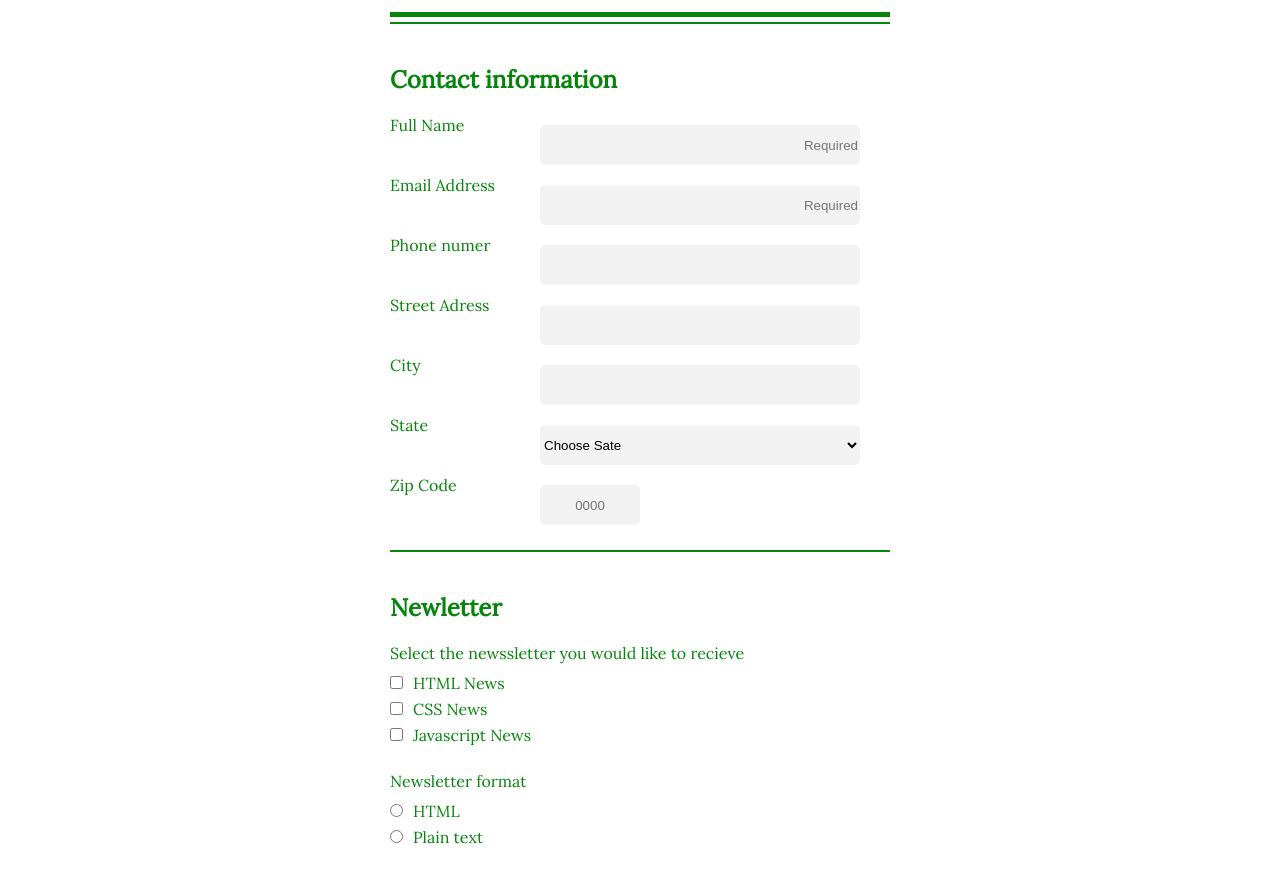
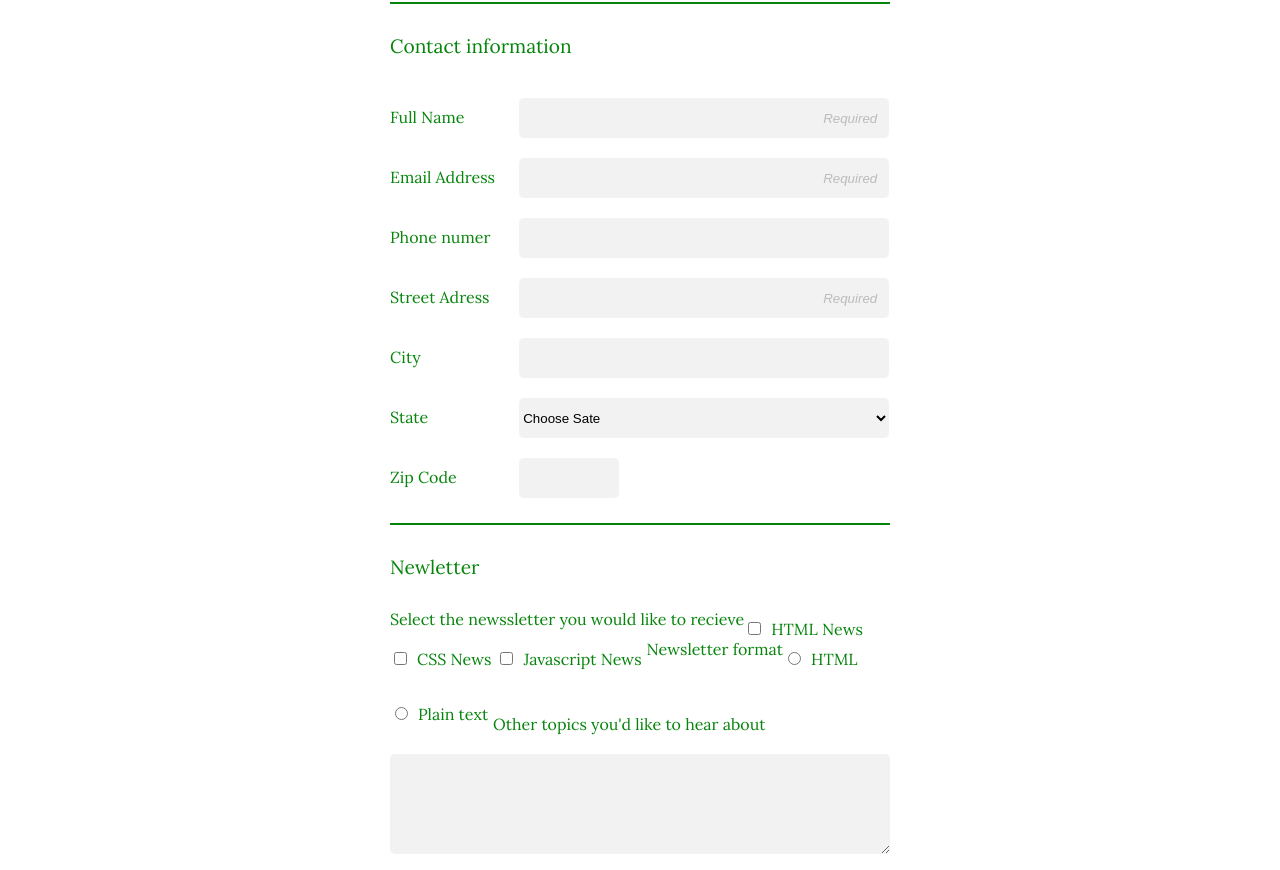
Before and after one commit to cookiiemonkey/OnlineRegistration, a plain HTML site: page index.html in a window 1280 px wide. Shown: the part 189-1059 px from the top of the page. Drawn offline with Linux system fonts and the light colour scheme.

Commit message:
improves

```diff
--- a/css/style.css
+++ b/css/style.css
@@ -17,17 +17,38 @@ header{
     text-align: center;
     background-color: #06840b;
     color:  white;
-    padding: 30px;
     text-transform: uppercase;
-    font-size: 20px;margin-top: 0;
+    font-size: 20px;
+    margin-top: 0;
 }
-header > h2,
+
+h2,
 header > p{
     text-align: center;
     margin: 0 15px 30px 15px;
+
 }
 header > p {
     color: #aca6a6;
+}
+
+fieldset {
+    border: none;
+    padding: 0;
+    margin: 0;
+}
+
+legend {
+    font-size: 1.2em;
+    padding: 30px 0;
+}
+
+textarea,
+button{
+    width: 100%;
+    border-radius: 5px;
+    border: none;
+    margin-bottom: 20px
 }
 
 .content,
@@ -42,53 +63,67 @@ select{
     background: #f2f2f2;
 }
 
-.mainCont > input,
-.mainCont > select{
+.mainCont > fieldset > input,
+.mainCont > fieldset > select{
     border: none;
     height: 40px;
     margin: 10px 0;
     border-radius: 5px;
     width: 320px;
 }
-.mainCont > input[id="zip_code"]{
+.mainCont > fieldset > input[id="zip_code"]{
     margin-bottom: 20px;
     width: 100px;
-    text-align: center;
 }
 
-.asideCont > .titleLabel,
-.asideCont > button{
-    margin-bottom: 10px;
-    margin-top: 20px;
+::placeholder {
+    text-align: right;
+    font-style: italic;
+    color: #BCBCBC;
+    padding-right: 10px;
+
 }
-.asideCont > button{
+
+.asideCont > fieldset > .titleLabel{
+    margin: 20px 0;
+}
+.asideCont > fieldset > button{
     padding: 15px;
     font-size: 20px;
     background-color: #53bab3;
     color: white;
-    border-radius: 5px;
-    border: none;
 }
-.asideCont > h2{
-    margin-bottom: 0;
-}
-.asideCont > textarea {
-    border-radius: 5px;
+.asideCont > fieldset > textarea {
     height: 100px;
-    border: none;
 }
 
-input[placeholder]{
-    text-align: right;
+.asideCont > fieldset > label[for="html"],
+.asideCont > fieldset > label[for="css"],
+.asideCont > fieldset > label[for="javascript"],
+.asideCont > fieldset > label[for="plain"],
+.asideCont > fieldset > label[for="radioHtml"]{
+    padding-top: 10px;
+    padding-right: 5px;
+}
+
+.asideCont > fieldset > label[for="javascript"],
+.asideCont > fieldset > label[for="plain"]{
+    margin-bottom: 25px;
+}
+
+.asideCont > fieldset > label > input{
+    margin-right: 10px;
 }
 
 form{
     max-width: 320px;
 }
 footer{
-    margin: auto;
+    text-align: center;
     font-style: italic;
 }
+
+/* TRANSITION */
 
 input[type="text"],
 input[type="email"],
@@ -97,7 +132,6 @@ textarea{
   transition-property: background-color;
   transition-duration: 1s;
 }
-
 
 input[type="text"]:focus,
 input[type="email"]:focus,
@@ -112,38 +146,12 @@ select:focus{
 
 }
 
-/* Flex */
+/* FLEX */
 
-.mainCont,
-.asideCont{
+.asideFieldset,
+.mainCont{
     display: flex;
     flex-wrap: wrap;
-}
-
-.mainCont{
-    flex-direction: column;
-}
-
-.asideCont > input[type="checkbox"],
-.asideCont > input[type="radio"]{
-    flex: none;
-    margin-bottom: 10px;
-}
-
-.asideCont > label[for="html"],
-.asideCont > label[for="css"],
-.asideCont > label[for="javascript"],
-.asideCont > label[for="plain"],
-.asideCont > label[for="radioHtml"]{
-    flex-basis: 250px;
-}
-
-.asideCont > label,
-.asideCont > input,
-.asideCont > textarea,
-.asideCont > button{
-    flex-basis: 320px;
-    margin-left: 20px;
 }
 
 /* MEDIA QUERY */
@@ -159,7 +167,6 @@ select:focus{
     header > p{
         width: 500px;
         margin: auto;
-
     }
     header {
         padding-bottom: 20px;
@@ -171,43 +178,26 @@ select:focus{
         padding: 10px;
         margin-bottom: 50px;
     }
-    h2 {
-        margin-bottom: 20px;
-        margin-top: 40px;
+    h2{
+        margin-bottom: 10px;
     }
 
     .mainCont,
     .asideCont{
         width: 500px;
-        flex-direction: row;
     }
 
-    .asideCont > input {
-        margin-left: 0;
-        margin-right: 10px;
+    .mainCont > fieldset > label{
+        display: inline-flex;
+        width: 110px;
+        margin-right: 15px;
+
     }
-
-    .asideCont > label,
-    .asideCont > textarea,
-    .asideCont > button{
-        margin-left: 0;
-        flex-basis: 500px;
-    }
-
-    .asideCont > label[for=" "]{
-        flex-basis: 500px;
-    }
-    .asideCont > label[for="html"],
-    .asideCont > label[for="css"],
-    .asideCont > label[for="javascript"],
-    .asideCont > label[for="plain"],
-    .asideCont > label[for="radioHtml"]{
-        flex-basis: 460px;
-    }
-
-    .mainCont > label {
-        flex-basis: 150px;
+    .mainCont > fieldset > input,
+    .mainCont > fieldset > select{
+       width: 370px;
     }
 
 
+
 }
--- a/index.html
+++ b/index.html
@@ -17,23 +17,27 @@
             <p>Get the lastest on how your code is doing right in your box</p>
         </header>
         <div class="content">
-            <h2>Contact information</h2>
             <form>
                 <div class="mainCont">
+                   <fieldset>
+
+                   <legend>Contact information</legend>
+
                     <label for="user_name">Full Name</label>
-                    <input type="text" id="user_name" placeholder="Required">
+                    <input type="text" id="user_name" name="user_name" placeholder="Required"><br>
+
 
                     <label for="email">Email Address</label>
-                    <input type="email" id="email" placeholder="Required">
+                    <input type="email" id="email" name="emaill" placeholder="Required"><br>
 
                     <label for="user_tel">Phone numer</label>
-                    <input type="tel" id="user_tel">
+                    <input type="tel" id="user_tel" name="user_tell"><br>
 
                     <label for="street_adress">Street Adress</label>
-                    <input type="text" id="street_adress">
+                    <input type="text" id="street_adress" name="strees" placeholder="Required"><br>
 
                     <label for="user_city">City</label>
-                    <input type="text" id="user_city">
+                    <input type="text" id="user_city" name="city"><br>
 
                     <label for="user_state">State</label>
                     <select id="user_state">
@@ -41,30 +45,38 @@
                         <option value="newyork">New York</option>
                         <option value="texas">Texas</option>
                         <option value="la">LA</option>
-                    </select>
+                    </select><br>
 
                     <label for="zip_code">Zip Code</label>
-                    <input type="text" id="zip_code" placeholder="0000">
+                    <input type="text" id="zip_code" name="zip">
 
+                    </fieldset>
                 </div><!-- END MAIN CONT -->
 
                 <div class="asideCont">
 
-                    <h2>Newletter</h2>
+                    <fieldset class="asideFieldset">
+                    <legend>Newletter</legend>
 
-                    <label class="titleLabel">Select the newssletter you would like to recieve</label>
-                    <input type="checkbox" id="html" name="checknews" value="HtmlNews"><span class="checkmark"></span><label for="html">HTML News</label>
-                    <input type="checkbox" id="css" name="checknews" value="CssNews"><label for="css">CSS News</label>
-                    <input type="checkbox" id="javascript" name="checknews" value="JavascriptNews"><label for="javascript">Javascript News</label>
+                    <label>Select the newssletter you would like to recieve</label>
 
-                    <label class="titleLabel">Newsletter format</label>
-                    <input type="radio" id="radioHtml" name="news" value="radioHtml"><label for="radioHtml">HTML</label>
-                    <input type="radio" id="plain" name="news" value="plains"><label for="plain">Plain text</label>
+                    <label for="html"><input type="checkbox" id="html" name="checknews" value="HtmlNews">HTML News</label>
+
+                    <label for="css"><input type="checkbox" id="css" name="checknews" value="CssNews">CSS News</label>
+
+                    <label for="javascript"><input type="checkbox" id="javascript" name="checknews" value="JavascriptNews">Javascript News</label>
+
+                    <label>Newsletter format</label>
+
+                    <label for="radioHtml"><input type="radio" id="radioHtml" name="news" value="radioHtml">HTML</label>
+
+                    <label for="plain"><input type="radio" id="plain" name="news" value="plains">Plain text</label>
 
                     <label class="titleLabel">Other topics you'd like to hear about</label>
-                    <textarea name="topics" id="topics"></textarea><br>
+                    <textarea name="topics" id="topics" name="topics"></textarea><br>
 
                     <button>Sign Up</button>
+                    </fieldset>
 
                     <footer>
                         <p>Copyright The Code Review</p>
```
